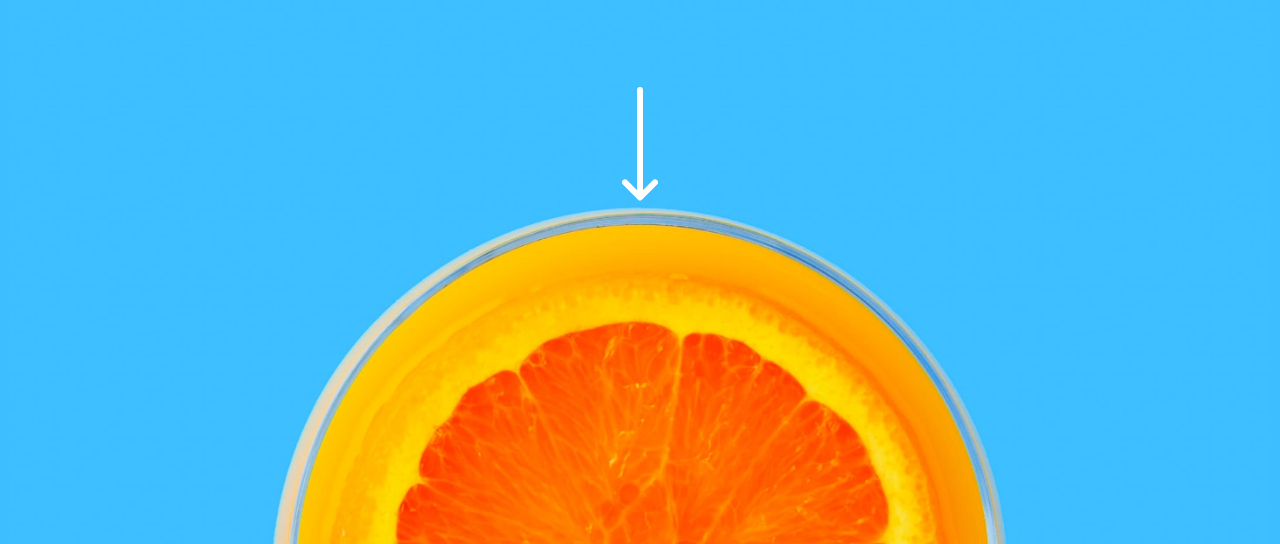
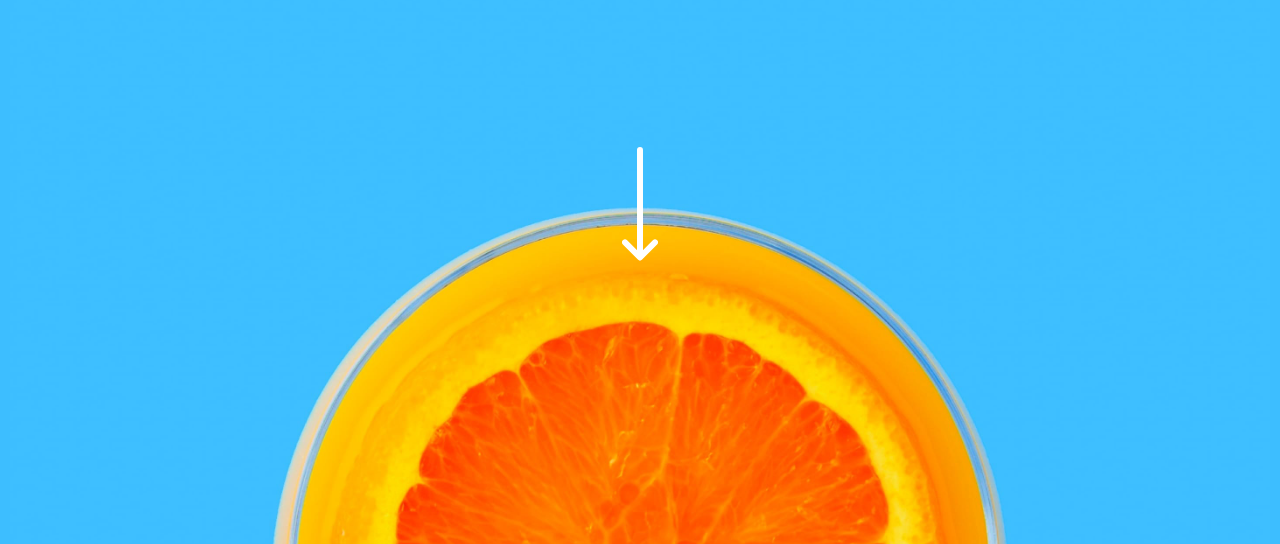
Before and after one commit to 0x41-li/sunnyside-agency-landing-page, a plain HTML site: page index.html in a window 1280 px wide. Shown: the part 244-788 px from the top of the page. Drawn offline with nearby package versions, Linux system fonts and the light colour scheme.

Commit message:
Fixing the hero section by adding more height and some small tweaks

```diff
--- a/css/main.css
+++ b/css/main.css
@@ -296,7 +296,7 @@ footer a:hover > svg > path {
   }
 
   .hero {
-    background: url("../images/icon-arrow-down.svg") no-repeat top 240px center,
+    background: url("../images/icon-arrow-down.svg") no-repeat top 300px center,
       url("../images/desktop/image-header.jpg") no-repeat bottom center /
         contain;
     background-color: #3dbeff;
```
